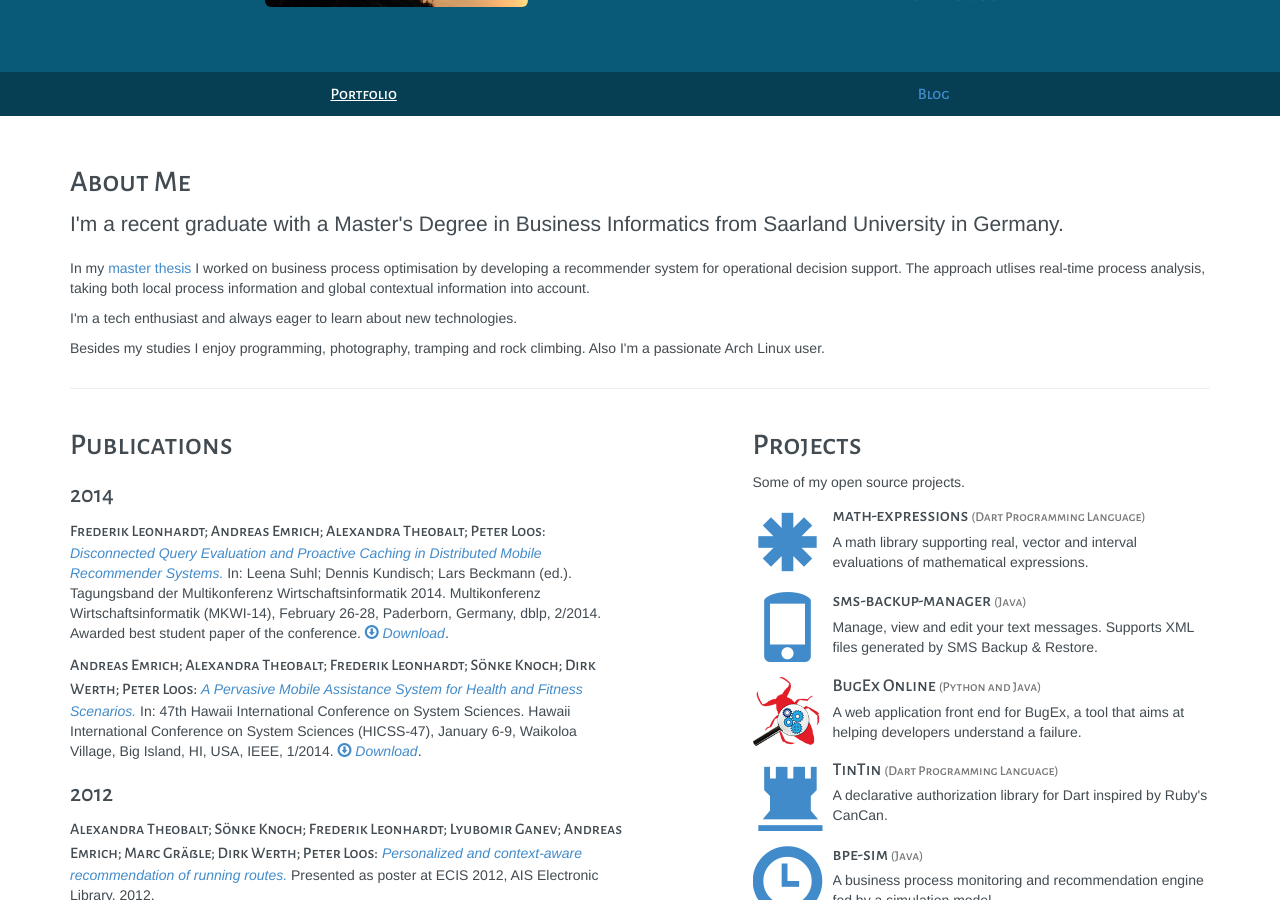
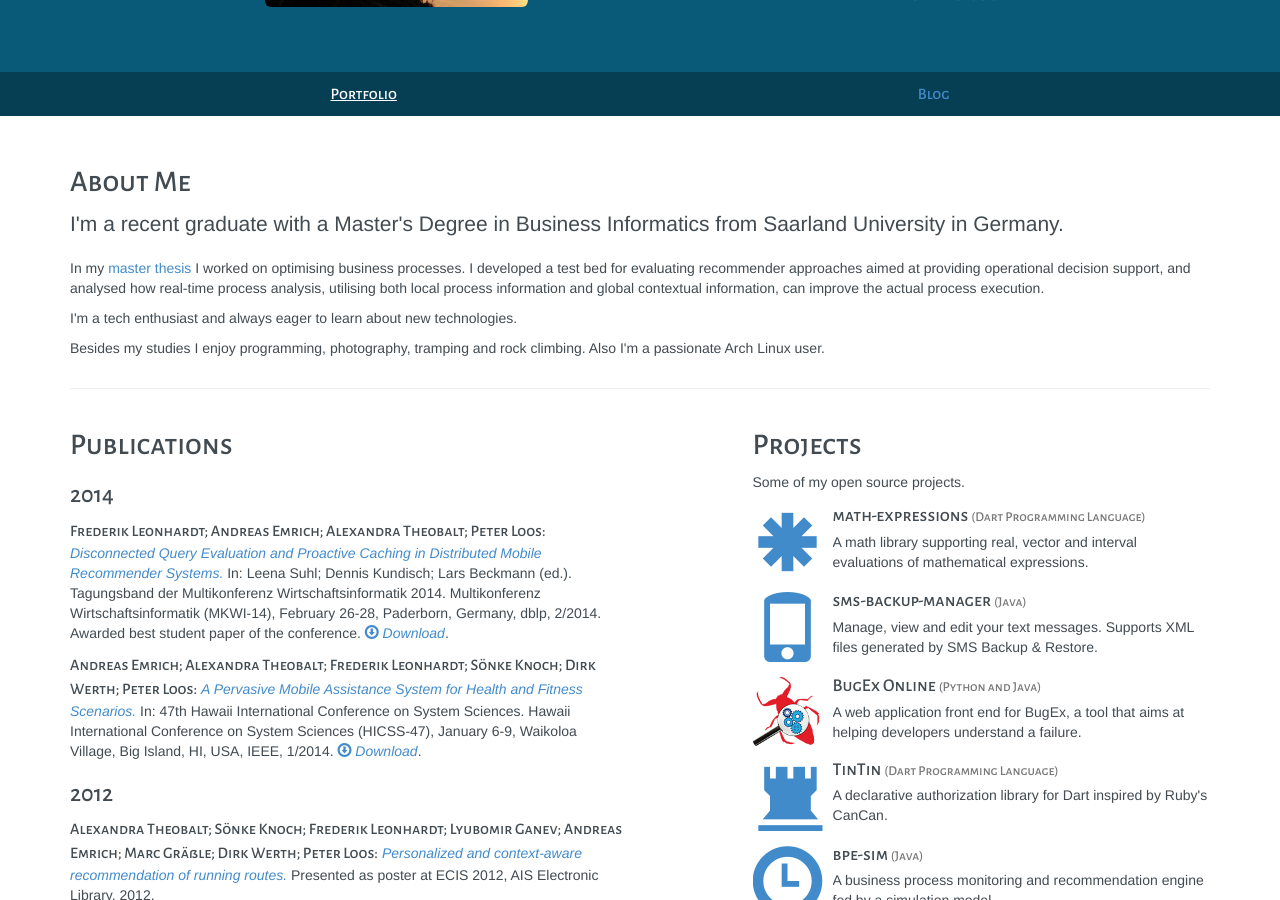
Before and after one commit to fkleon/fkleon.github.io, a Jekyll site: the page built from index.html, in a window 1280 px wide and 900 px high, scrolled down 304 px. Built offline with Jekyll 4.4.1, drawn with Linux system fonts in a browser that asks for light colours; nearby versions of some CDN libraries.

Commit message:
Update about me, and fix a typo.

```diff
--- a/index.html
+++ b/index.html
@@ -10,8 +10,8 @@ pos: 1
             <h2>About Me</h2>
             <p class="lead">I'm a recent graduate with a Master's Degree in Business Informatics from Saarland University in Germany.</p>
             <p>In my <a href ="{{ "/downloads/frederik_leonhardt_master_thesis.pdf" | prepend: site.baseurl }}">master thesis</a> I worked on
-            business process optimisation by developing a recommender system for operational decision support.
-            The approach utlises real-time process analysis, taking both local process information and global contextual information into account.</p>
+            optimising business processes. I developed a test bed for evaluating recommender approaches aimed at providing operational decision support,
+            and analysed how real-time process analysis, utilising both local process information and global contextual information, can improve the actual process execution.</p>
             <p>I'm a tech enthusiast and always eager to learn about new technologies.</p>
             <p>Besides my studies I enjoy programming, photography, tramping and rock climbing. Also I'm a passionate Arch Linux user.</p>
         </section>
```
